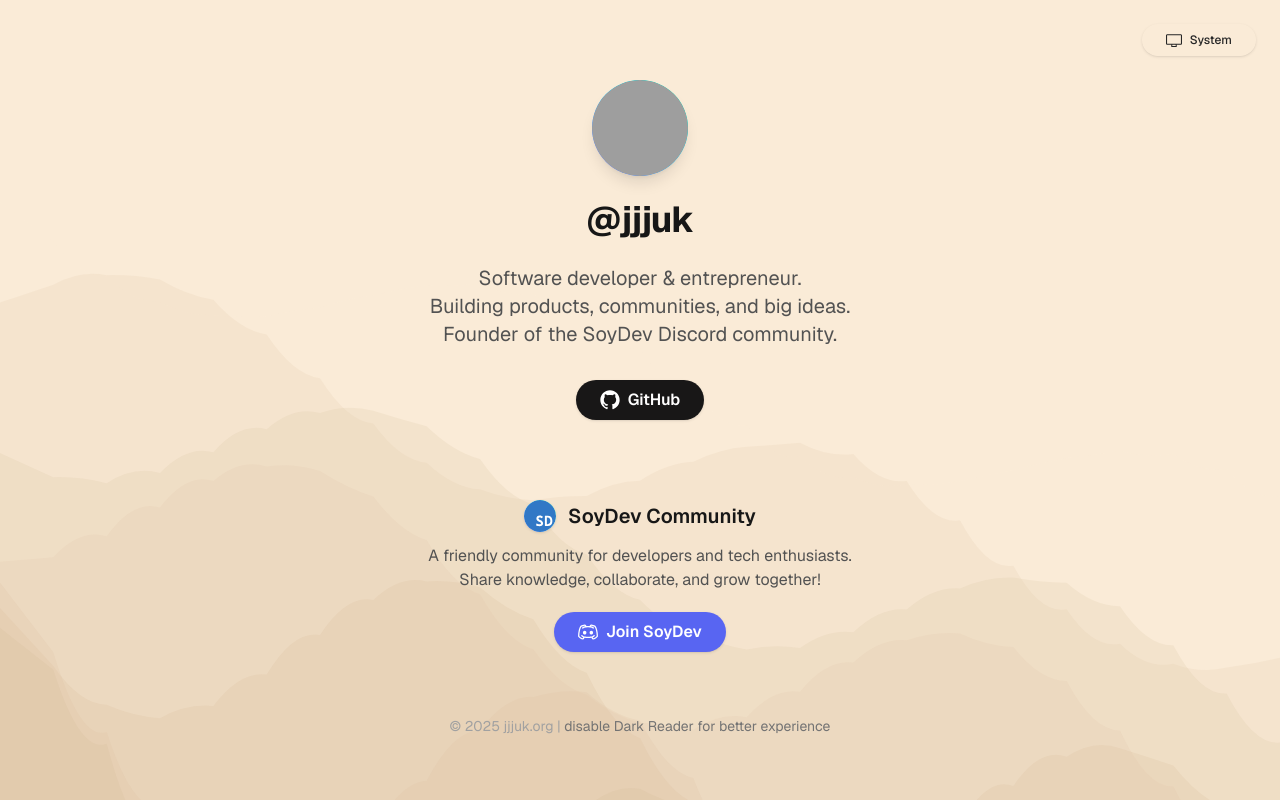
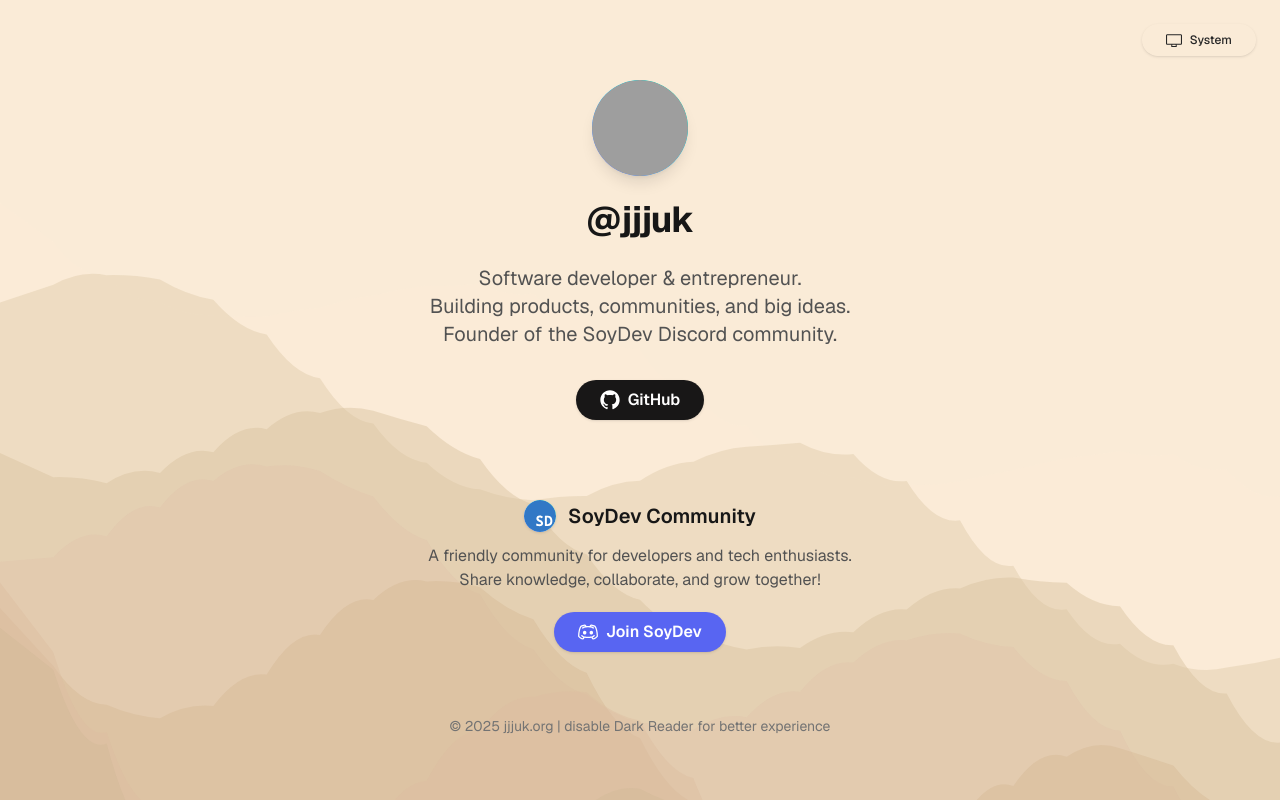
Before and after one commit to jjjuk/landing, a Next.js app: page / in a window 1280 px wide. Built offline with nearby package versions, Linux system fonts and the light colour scheme; grey boxes are pictures that could not be loaded.

Commit message:
fix: better colors and linter deps lol linter stop it pls

```diff
--- a/package.json
+++ b/package.json
@@ -27,6 +27,7 @@
     "@types/react-dom": "^19",
     "eslint": "^9",
     "eslint-config-next": "15.4.3",
+    "eslint-plugin-react-hooks": "^5.2.0",
     "tailwindcss": "^4",
     "typescript": "^5"
   }
--- a/src/app/page.tsx
+++ b/src/app/page.tsx
@@ -77,11 +77,9 @@
           </div>
         </section>
       </main>
-      <footer className="w-full flex items-center justify-center py-6 text-sm text-neutral-400">
+      <footer className="w-full flex items-center justify-center py-6 text-sm text-neutral-500 dark:text-neutral-400">
         © {new Date().getFullYear()} jjjuk.org&nbsp;|&nbsp;
-        <p className="text-neutral-500">
-          disable Dark Reader for better experience
-        </p>
+        <p className="">disable Dark Reader for better experience</p>
       </footer>
     </div>
   )
--- a/src/ui/BackgroundEffect.tsx
+++ b/src/ui/BackgroundEffect.tsx
@@ -269,7 +269,7 @@
 
       // Enhanced visual styling - removed alpha variation to prevent shade changes
       ctx.fillStyle = color
-      const baseAlpha = isDark ? 0.25 : 0.2
+      const baseAlpha = isDark ? 0.55 : 0.45
       ctx.globalAlpha = baseAlpha // Constant alpha, no variation
       ctx.fill()
       ctx.globalAlpha = 1
```
Also changed, not shown: 1 other file (tests, documents, lock files or other folders).
